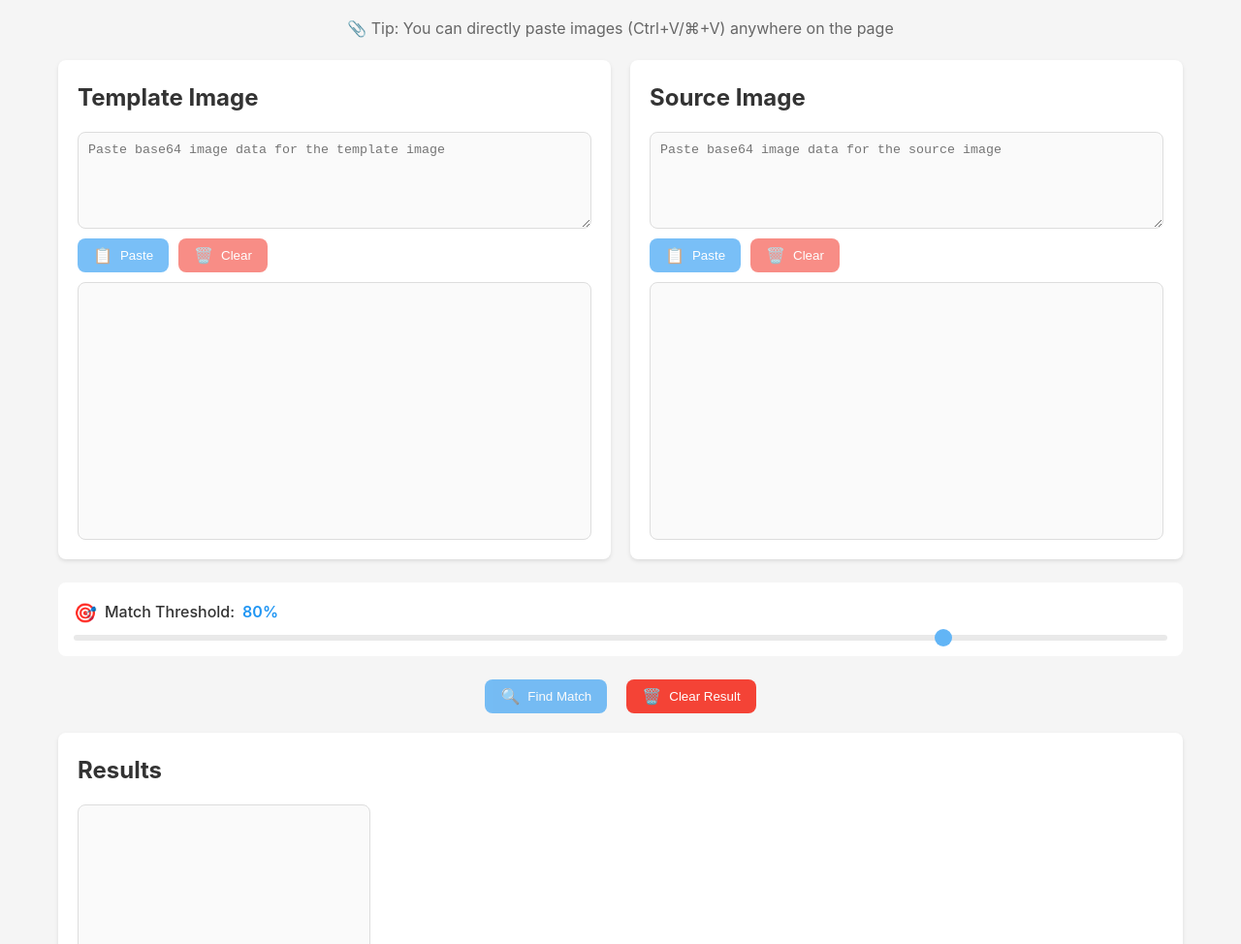
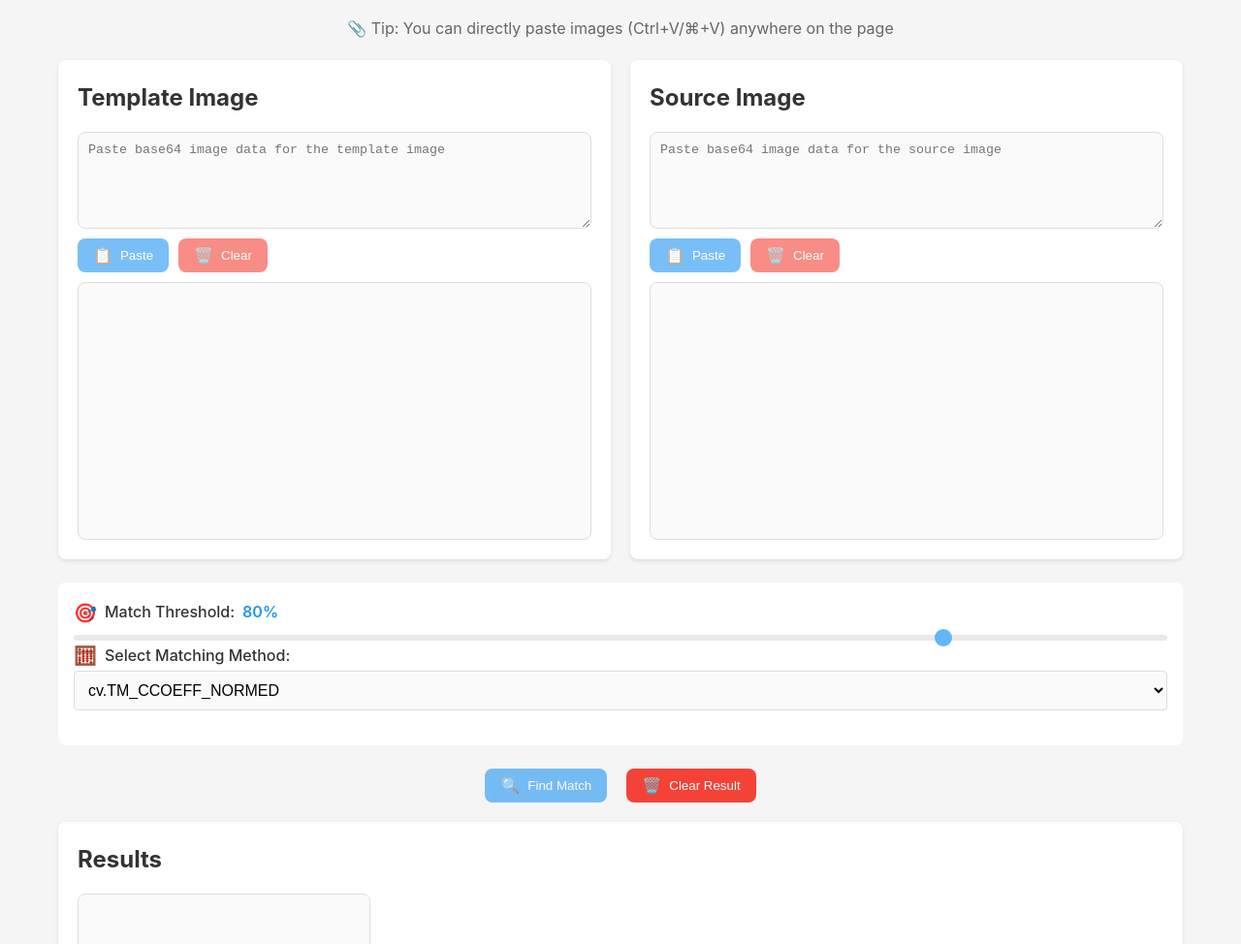
Before and after one commit to AutomateThePlanet/OpenCV-Image-Match-Finder, a plain HTML site: page index.html in a window 1280 px wide. Shown: the part 126-1100 px from the top of the page at 97% size. Drawn offline with Linux system fonts and the light colour scheme.

Commit message:
add matching value options

```diff
--- a/css/styles.css
+++ b/css/styles.css
@@ -266,3 +266,14 @@ footer a:hover {
 .threshold-slider::-moz-range-thumb:active {
     transform: scale(1.1);
 }
+
+/* Select dropdown */
+select {
+    width: 100%;
+    padding: 10px;
+    margin-bottom: 20px;
+    background-color: #fafafa;
+    border: 1px solid #ddd;
+    border-radius: 4px;
+    font-size: 16px;
+}
--- a/index.html
+++ b/index.html
@@ -76,7 +76,19 @@
                     class="threshold-slider"
                 >
             </div>
+            <div class="threshold-container">
+                <label for="methodSelect"><span class="icon">🧮</span> Select Matching Method:</label>
+            </div>
+            <select id="methodSelect">
+                <option value="5">cv.TM_CCOEFF_NORMED</option>
+                <option value="4">cv.TM_CCOEFF</option>
+                <option value="3">cv.TM_CCORR_NORMED</option>
+                <option value="2">cv.TM_CCORR</option>
+                <option value="1">cv.TM_SQDIFF_NORMED</option>
+                <option value="0">cv.TM_SQDIFF</option>
+            </select>
         </section>
+
 
         <div class="action-buttons">
             <button id="findButton" class="button primary-button" disabled>
--- a/js/imageHandling.js
+++ b/js/imageHandling.js
@@ -76,6 +76,7 @@ function findImageMatch(threshold = 0.8) {
         locatorCanvas: document.getElementById('locatorCanvas'),
         contextCanvas: document.getElementById('contextCanvas'),
         resultCanvas: document.getElementById('resultCanvas'),
+        methodSelect: document.getElementById('methodSelect')
     };
 
     // Validate input
@@ -89,6 +90,9 @@ function findImageMatch(threshold = 0.8) {
             throw new Error('OpenCV is not loaded yet. Please wait and try again.');
         }
 
+        // Get selected matching method
+        const method = parseInt(elements.methodSelect.value);
+
         // Load images
         const template = cv.imread(elements.locatorCanvas);
         const image = cv.imread(elements.contextCanvas);
@@ -98,7 +102,7 @@ function findImageMatch(threshold = 0.8) {
         const mask = new cv.Mat();
 
         // Perform template matching
-        cv.matchTemplate(image, template, result, cv.TM_CCOEFF_NORMED, mask);
+        cv.matchTemplate(image, template, result, method, mask);
 
         // Find all matches above the threshold
         const matches = [];
--- a/js/main.js
+++ b/js/main.js
@@ -12,7 +12,8 @@ document.addEventListener('DOMContentLoaded', function() {
         pasteLocator: document.getElementById('pasteLocator'),
         pasteContext: document.getElementById('pasteContext'),
         thresholdSlider: document.getElementById('threshold'),
-        thresholdValue: document.getElementById('thresholdValue')
+        thresholdValue: document.getElementById('thresholdValue'),
+        methodSelect: document.getElementById('methodSelect')
     };
 
     // Update threshold value display
```
